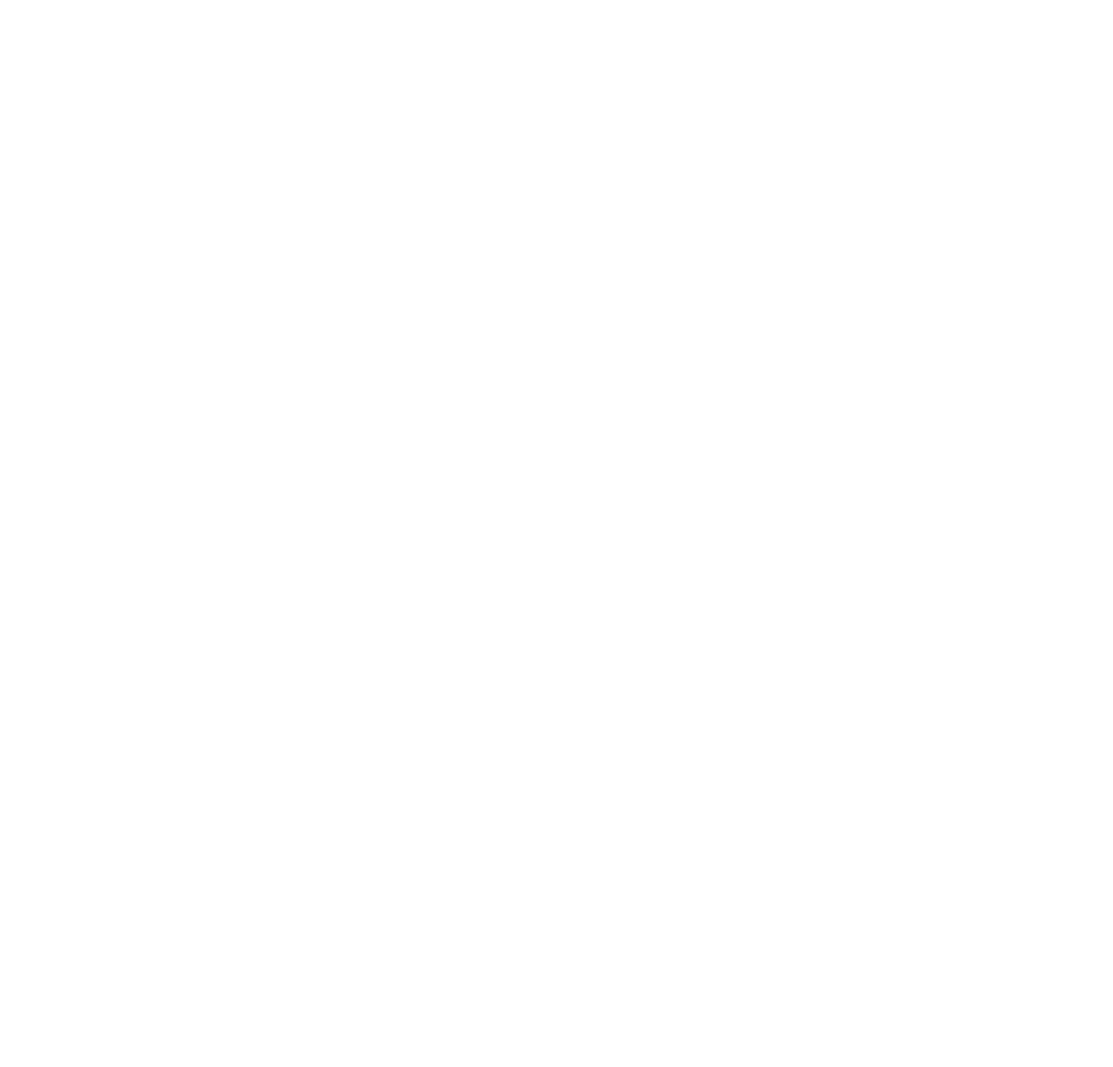
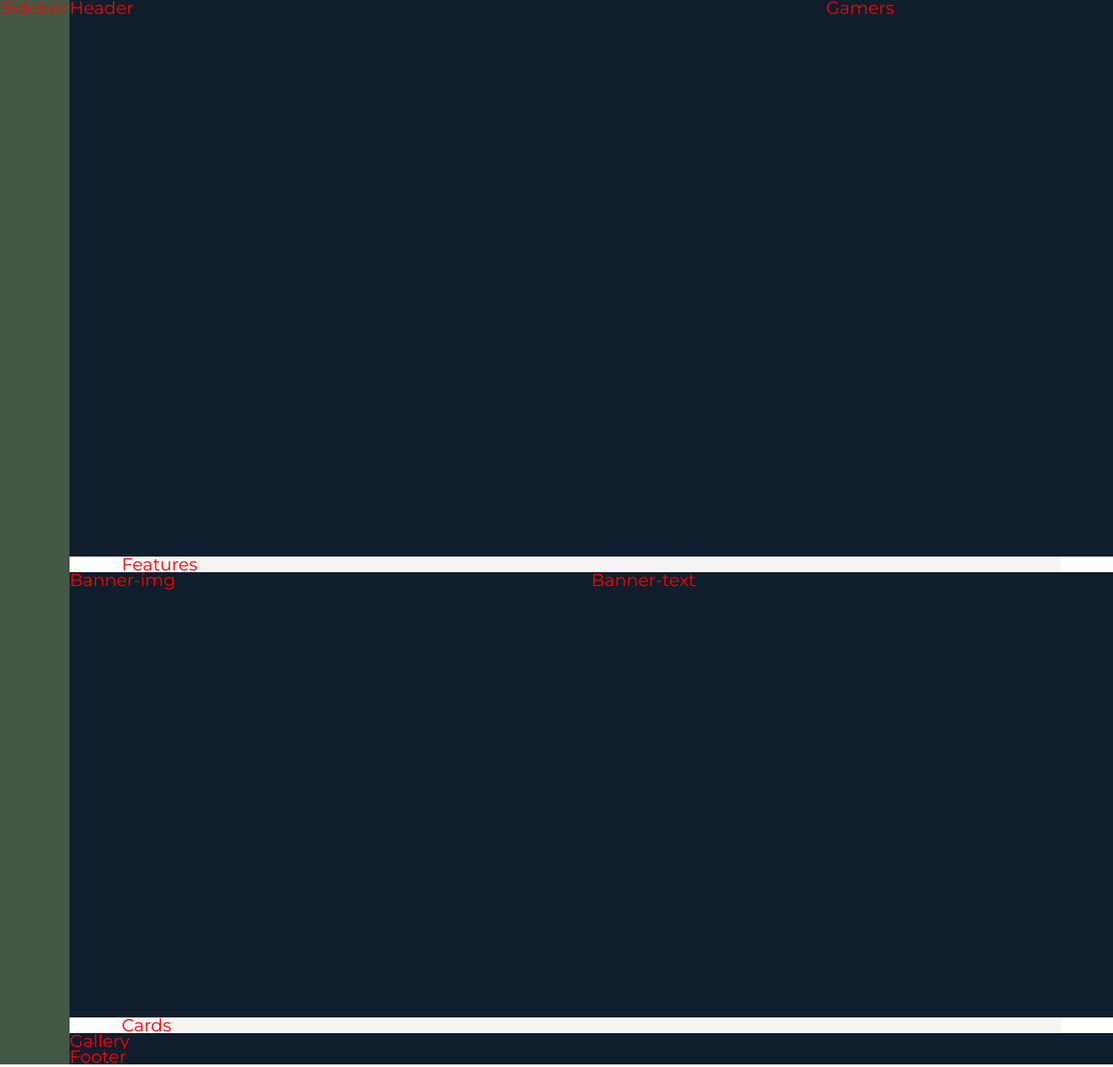
Before and after one commit to Maksym-Siroshtan/store-game, a website: page src/index.html in a window 1280 px wide. Shown: the whole page at 87% size. Before the commit the page ends 800 px from the top, so only its background shows below. Drawn offline with nearby package versions, Linux system fonts and the light colour scheme; files that its build step writes are made by us from their sources.

Commit message:
Created grid template

```diff
--- a/src/index.html
+++ b/src/index.html
@@ -11,5 +11,17 @@
     <link rel="stylesheet" href="css/style.min.css" />
     <title>Game store</title>
   </head>
-  <body></body>
+  <body>
+    <div class="container">
+        <div class="sidebar">Sidebar</div>
+        <div class="header">Header</div>
+        <div class="gamers">Gamers</div>
+        <div class="features">Features</div>
+        <div class="banner-img">Banner-img</div>
+        <div class="banner-text">Banner-text</div>
+        <div class="cards">Cards</div>
+        <div class="gallery">Gallery</div>
+        <div class="footer">Footer</div>
+    </div>
+  </body>
 </html>
--- a/src/sass/_banner.sass
+++ b/src/sass/_banner.sass
@@ -0,0 +1,7 @@
+.banner
+  &-img
+    background-color: $color-blue-dark
+    grid-column: full-start / col-end 4
+  &-text
+    background-color: $color-blue-dark
+    grid-column: col-start 5 / full-end
--- a/src/sass/_base.sass
+++ b/src/sass/_base.sass
@@ -21,3 +21,11 @@ body
     font-size: 1.6rem
     font-weight: 400
     line-height: 113%
+
+.container
+    display: grid
+    grid-template-rows: 80vh min-content 40vw repeat(3, min-content)
+    grid-template-columns: [sidebar-start] 8rem [sidebar-end full-start] minmax(6rem, 1fr) [center-start] repeat(8, [col-start] minmax(min-content, 14rem) [col-end]) [center-end] minmax(6rem, 1fr) [full-end]
+    & > *
+        font-size: 20px
+        color: red
--- a/src/sass/_cards.sass
+++ b/src/sass/_cards.sass
@@ -0,0 +1,3 @@
+.cards
+  background-color: $color-gray-light
+  grid-column: center-start / center-end
--- a/src/sass/_features.sass
+++ b/src/sass/_features.sass
@@ -0,0 +1,3 @@
+.features
+  background-color: $color-gray-light
+  grid-column: center-start / center-end
--- a/src/sass/_footer.sass
+++ b/src/sass/_footer.sass
@@ -0,0 +1,3 @@
+.footer
+  background-color: $color-blue-dark
+  grid-column: full-start / full-end
--- a/src/sass/_gallery.sass
+++ b/src/sass/_gallery.sass
@@ -0,0 +1,3 @@
+.gallery
+  background-color: $color-blue-dark
+  grid-column: full-start / full-end
--- a/src/sass/_gamers.sass
+++ b/src/sass/_gamers.sass
@@ -0,0 +1,3 @@
+.gamers
+  background-color: $color-blue-dark
+  grid-column: col-start 7 / full-end
--- a/src/sass/_header.sass
+++ b/src/sass/_header.sass
@@ -0,0 +1,3 @@
+.header
+  background-color: $color-blue-dark
+  grid-column: full-start / col-end 6
--- a/src/sass/_sidebar.sass
+++ b/src/sass/_sidebar.sass
@@ -0,0 +1,4 @@
+.sidebar
+  background-color: $color-green-dark
+  grid-row: 1 / -1
+  grid-column: sidebar-start / sidebar-end
```
Also changed, not shown: dist/css/style.min.css, dist/index.html.
